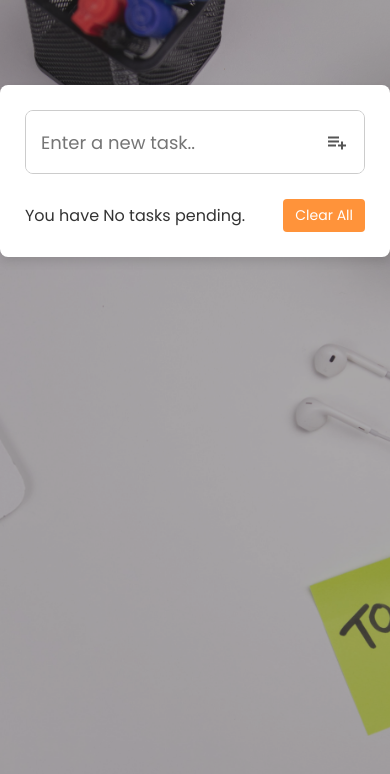
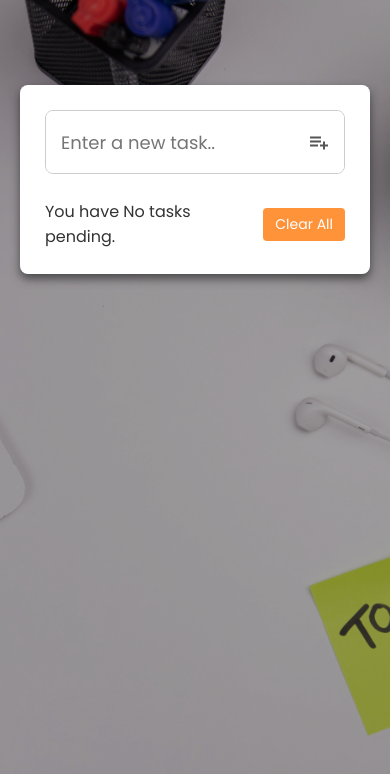
Before and after one commit to Callum-Luxford/Todo-List---0.1, a plain HTML site: page index.html in a window 390 px wide. Drawn offline with nearby package versions, Linux system fonts and the light colour scheme.

Commit message:
Update to media queries

```diff
--- a/style.css
+++ b/style.css
@@ -17,24 +17,25 @@ html {
 }
 
 body {
-    background-color: #33333363;
+    background-color: #0000005b;
     background-size: cover;
     background-repeat: none;
     background-position: center;
     height: 100%;
     display: flex;
-    justify-content: center;
+    align-items: flex-start;
 }
 
 .container {
-    position: absolute;
+    position: relative;
     max-width: 480px;
     width: 100%;
     border-radius: 8px;
     padding: 25px;
     margin: 85px auto 0;
     background-color: #fff;
-    box-shadow: 0 5px 10px rgba(0, 0, 0, 0.1);
+    box-shadow: 0 5px 10px rgba(0, 0, 0, 0.5);
+
 }
 
 .container .input-text {
@@ -153,6 +154,12 @@ textarea::-webkit-scrollbar {
 
 @media screen and (max-width: 350px) {
     .container {
-        padding: 25px 10px;
+        padding: 25px 15px;
     }
 }
+
+@media (max-width: 560px) {
+    .container {
+        margin: 85px 20px;
+    }
+}
```
